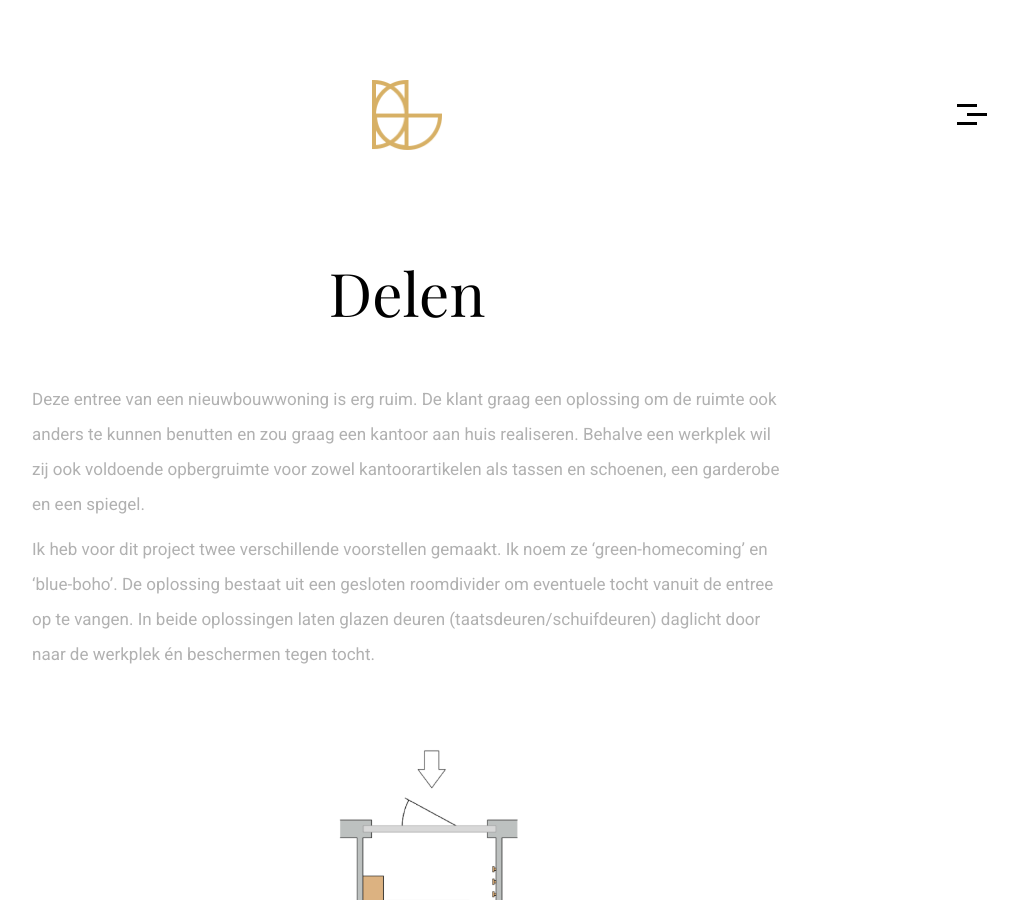
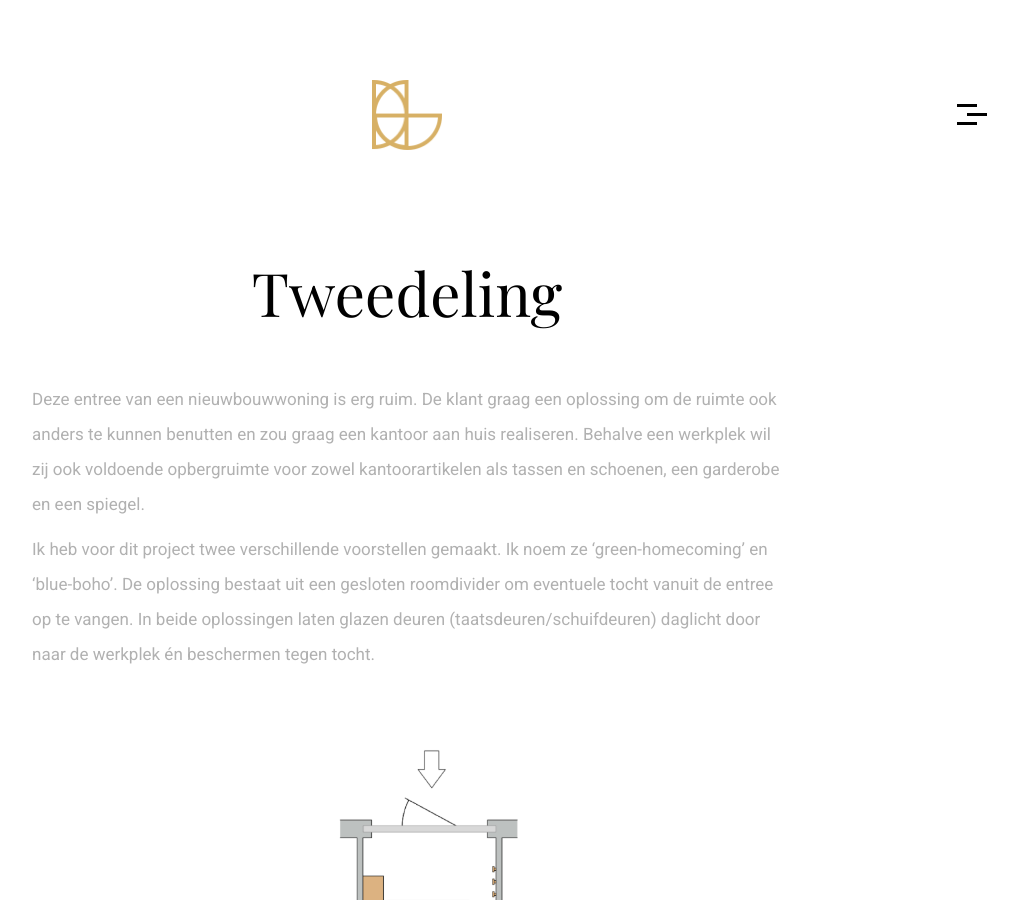
Before and after one commit to babsgosgens/babsgosgens, a Jekyll site: the page built from _posts/projects/2022-05-13-tweedeling.html, in a window 1280 px wide and 900 px high. Shown: the whole window, without its empty margins (233-1251 px from the left). Built offline with Jekyll 4.4.1, drawn with Linux system fonts in a browser that asks for light colours; some web fonts are replaced.

Commit message:
Update content

```diff
--- a/_data/featured.yml
+++ b/_data/featured.yml
@@ -13,7 +13,7 @@ home:
             alt:
     -   buzz: Gastvrij
         title: Gastvrije werkruimte
-        link: /projecten/interieurontwerp-van-werkruimte-met-gastvrije-logeerkamer/
+        link: /projecten/gastvrije-werkruimte/
         cover:
             path: /assets/images/posts/projects/gastvrije-werkruimte/cover_tall.jpg
             alt:
@@ -60,7 +60,7 @@ home:
     -   state: hidden
         buzz: Delen
         title: Een grote hal wordt entree met werkruimte
-        link: /projecten/delen/
+        link: /projecten/tweedeling/
         cover:
             path: /assets/images/posts/projects/delen/cover@450w.jpg
             alt:
--- a/_posts/projects/2022-05-13-delen.html
+++ b/_posts/projects/2022-05-13-tweedeling.html
@@ -2,7 +2,7 @@
 category: projecten
 tags: interieurontwerp
 layout: single-portfolio-simple
-title: Delen
+title: Tweedeling
 date: 2022-05-13 09:00:00 +
 cover: /assets/images/posts/projects/delen/cover@450w.jpg
 image_namespace:
```
Also changed, not shown: _posts/projects/2022-02-01-hello-sunshine.md (+1 -0 lines), assets/images/posts/projects/lichtval-studie/gallery/zonstudie-a2.png (deleted).
